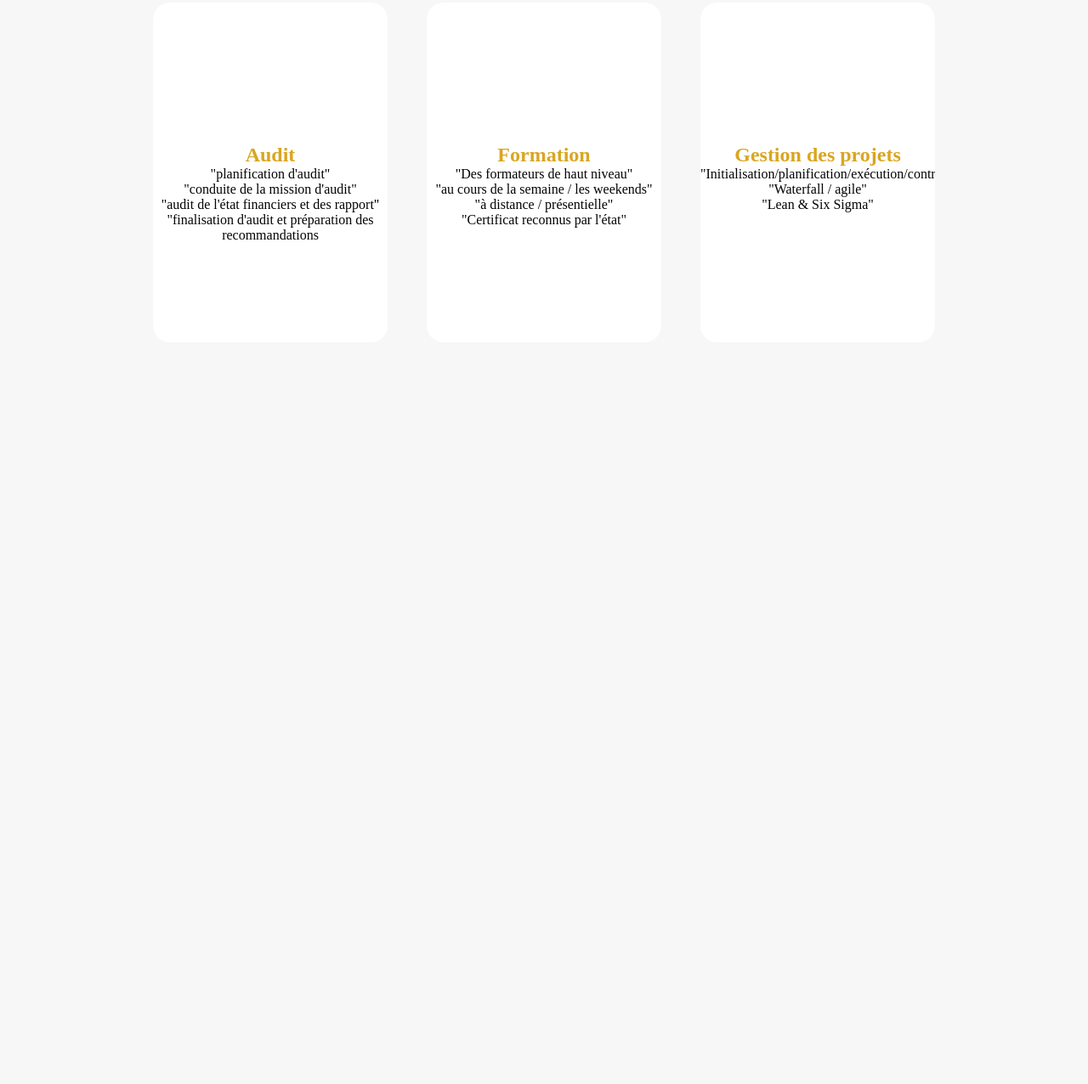
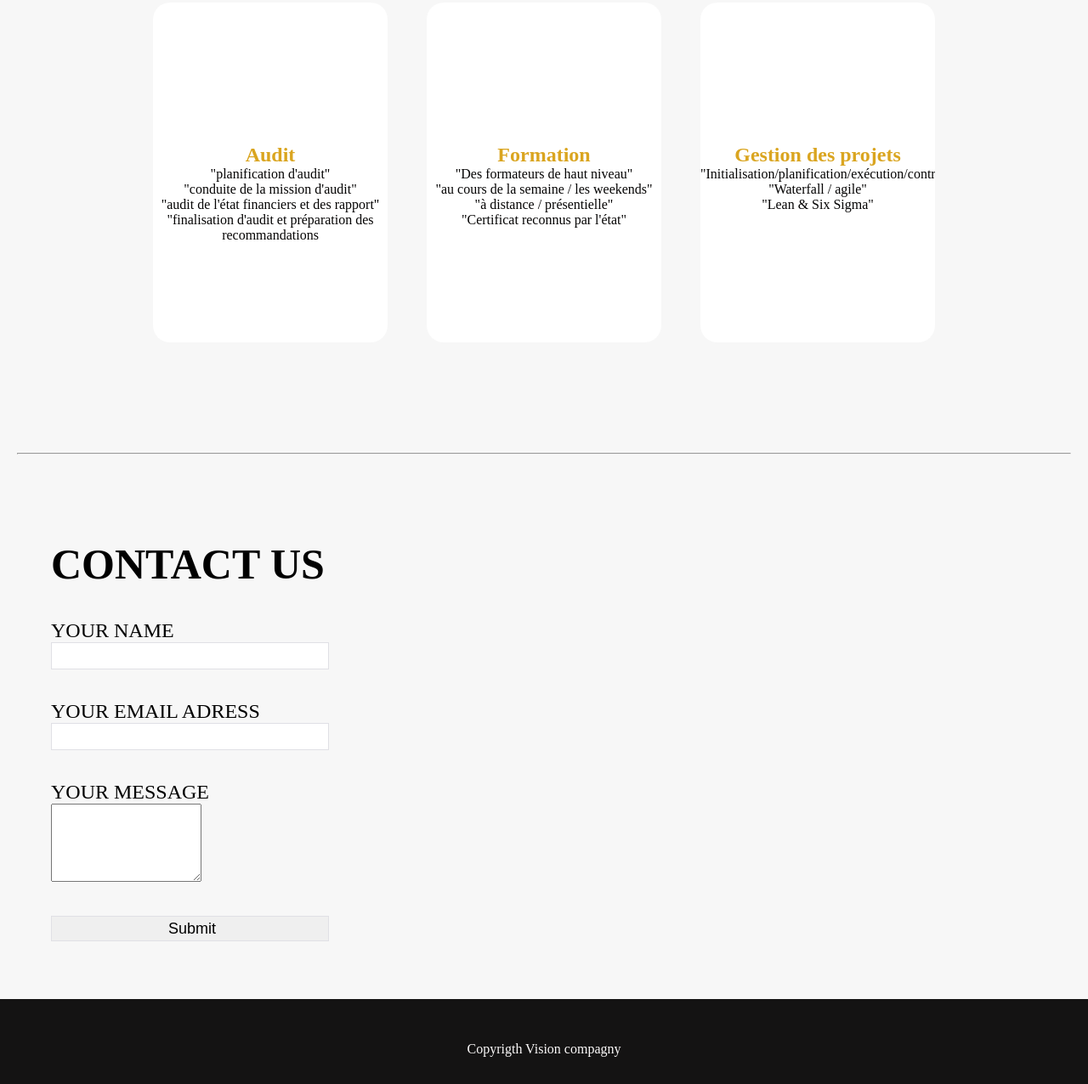
Before and after one commit to Ngarison/site-vitrine, a plain HTML site: page index.html in a window 1280 px wide. Shown: the part 1154-2430 px from the top of the page at 85% size. Before the commit the page ends 1637 px from the top, so only its background shows below. Drawn offline with Linux system fonts and the light colour scheme.

Commit message:
Ajout de la section CONTACT

```diff
--- a/index.html
+++ b/index.html
@@ -84,12 +84,46 @@
         </div>
         </div>
     </section>
+    <hr class="trait1">
     <!-- Troisième section -->
-    <section class="contacts">
+    <section class="contact_form">
+
+      <div class="form1">
+        <h3 class="contact">CONTACT US</h3> <br/> <br/>
+
+        <form id="entreprenariat" class="form2" method="post" action="contact-form-process">
+            <label for="Name" class="">YOUR NAME</label>
+            <div class="">
+                <input type="text" id="Name" name="Name" class="" required>
+            </div><br><br>
+        <div class="fcf-form-group">
+            <label for="Email" class="">YOUR EMAIL ADRESS</label>
+            <div class="">
+                <input type="text" id="Email" name="Email" class="" required>
+            </div><br><br>
+        <div class="">
+            <label for="Message" class="">YOUR MESSAGE</label>
+            <div class="">
+                <textarea id="Message" name="Message" class="" rows="6" maxlength="3000" required></textarea>
+            </div>
+        </div><br><br>
+        <div class="">
+            <input type="submit" id="fcf-button" class=""></input>
+
+        </div>
+    </div>
+</form>
+</div>
+
+
+<div>
+<img src="images/seven-ways-to-become-a-more-successful-entrepreneur.jpg" alt="">
+</div>
+    </section>
 
     </section>
     <footer class="pied">
-
+        <span>Copyrigth Vision compagny</span>
     </footer>
 </div>
 
--- a/style.css
+++ b/style.css
@@ -57,6 +57,7 @@ a{
     padding-left: 5px;
     height: 30px;
     border: 1px solid hsl(240, 9%, 89%);
+    font-size: 18px;
   }
   input[type=text]:focus{
     border: 1px solid blue;
@@ -83,7 +84,7 @@ a{
     margin-top: 100px;
   }
   .form1:hover{
-    box-shadow: inset 0 0 1em rgb(248, 248, 245), 0 0 2em rgb(218, 213, 223);
+    /* box-shadow: inset 0 0 1em rgb(248, 248, 245), 0 0 2em rgb(218, 213, 223); */
   }
   .entrepreneur{
     margin-right: 60px;
@@ -245,3 +246,24 @@ img{
   background-position: center;
   filter: unset;
 }
+
+/* Style Section "CONTACT" */
+
+.contact{
+  font-size: 50px;
+}
+
+.form2{
+  padding-bottom: 50px;
+}
+
+
+/* Style Section "FOOTER" */
+
+.pied{
+  text-align: center;
+  color: #fcfafa;
+  background-color: #141313;
+  height: 50px;
+  padding-top: 50px;
+}
```
